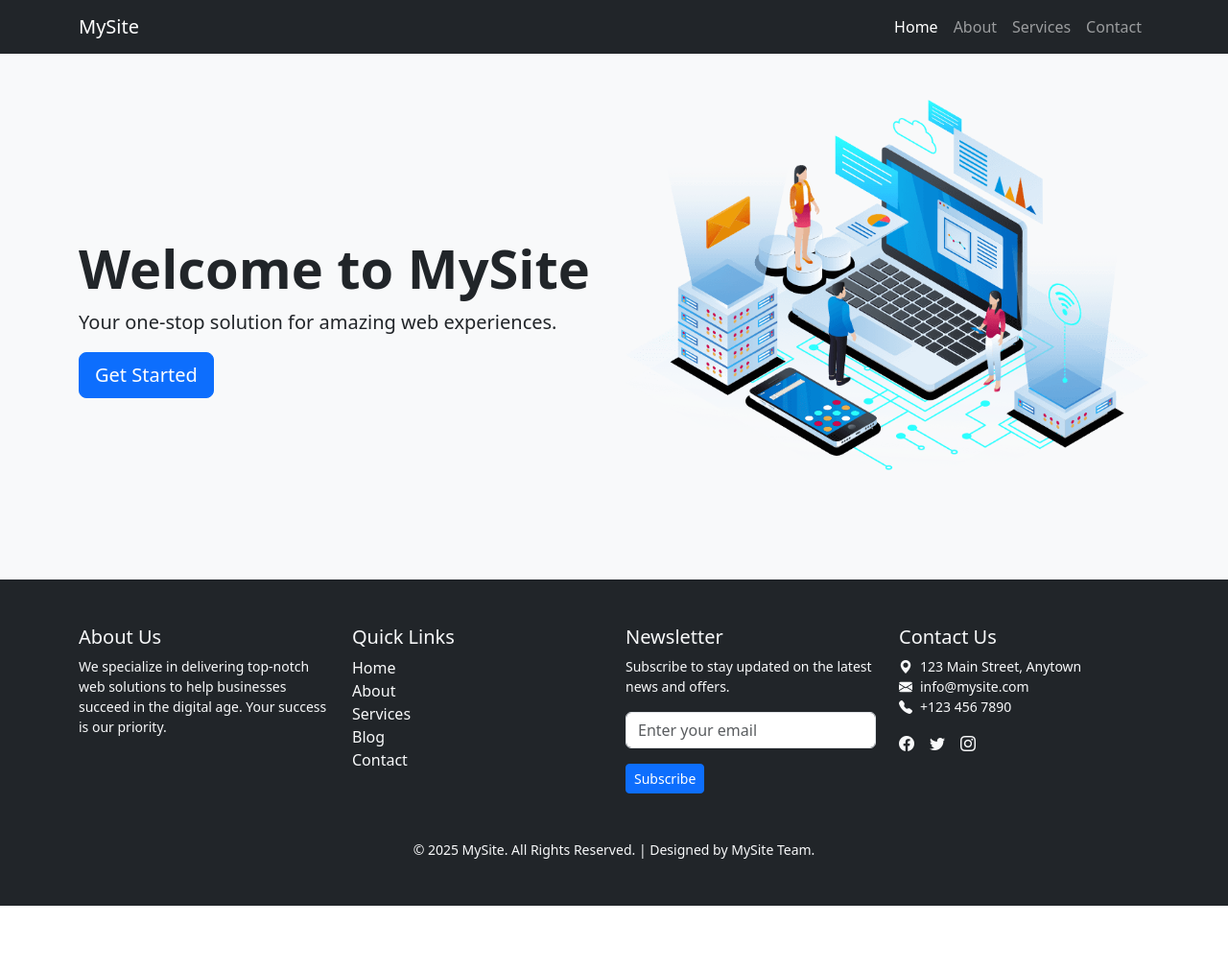
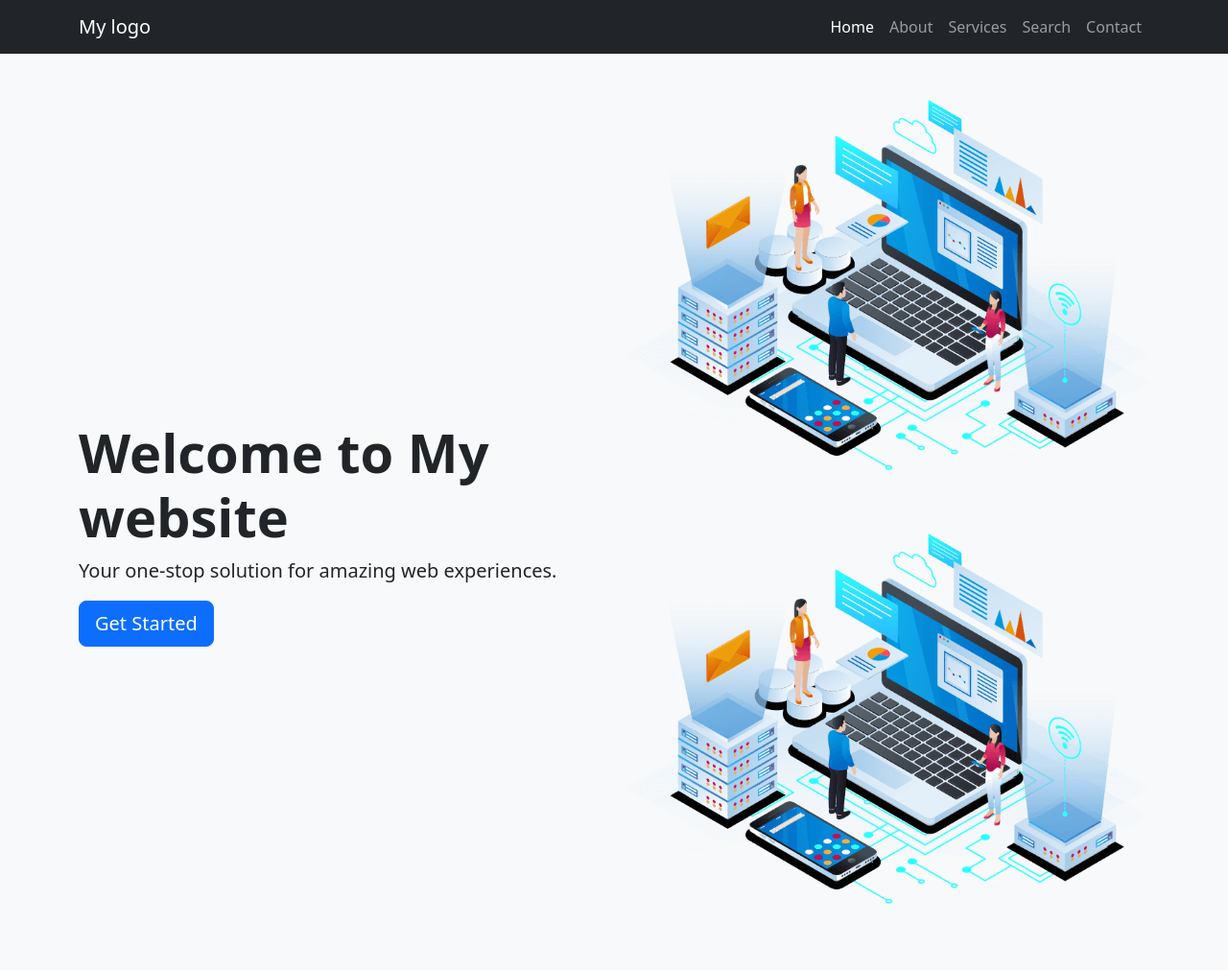
Before and after one commit to YashWadpalliwar/Bootstrap101Pro, a plain HTML site: page index.html in a window 1280 px wide. Shown: the top 1011 px of the page at 96% size. Before the commit the page ends 944 px from the top, so only its background shows below. Drawn offline with nearby package versions, Linux system fonts and the light colour scheme.

Commit message:
new update

```diff
--- a/index.html
+++ b/index.html
@@ -13,7 +13,7 @@
     <!-- Navbar -->
     <nav class="navbar navbar-expand-lg navbar-dark bg-dark">
         <div class="container">
-            <a class="navbar-brand" href="#">MySite</a>
+            <a class="navbar-brand" href="#">My logo</a>
             <button class="navbar-toggler" type="button" data-bs-toggle="collapse" data-bs-target="#navbarNav"
                 aria-controls="navbarNav" aria-expanded="false" aria-label="Toggle navigation">
                 <span class="navbar-toggler-icon"></span>
@@ -30,6 +30,9 @@
                         <a class="nav-link" href="#">Services</a>
                     </li>
                     <li class="nav-item">
+                        <a class="nav-link" href="#">Search</a>
+                    </li>
+                    <li class="nav-item">
                         <a class="nav-link" href="#">Contact</a>
                     </li>
                 </ul>
@@ -43,12 +46,13 @@
             <div class="row align-items-center">
                 <!-- Text Content -->
                 <div class="col-md-6 text-center text-md-start">
-                    <h1 class="display-4 fw-bold">Welcome to MySite</h1>
+                    <h1 class="display-4 fw-bold">Welcome to My website</h1>
                     <p class="lead">Your one-stop solution for amazing web experiences.</p>
                     <a href="#services" class="btn btn-primary btn-lg">Get Started</a>
                 </div>
                 <!-- Image Content -->
                 <div class="col-md-6 text-center">
+                    <img src="./hero-img.png" alt="Hero Image" class="img-fluid rounded">
                     <img src="./hero-img.png" alt="Hero Image" class="img-fluid rounded">
                 </div>
             </div>
@@ -62,8 +66,7 @@
                 <!-- About Section -->
                 <div class="col-md-3 mb-4">
                     <h5>About Us</h5>
-                    <p class="small">We specialize in delivering top-notch web solutions to help businesses succeed in
-                        the digital age. Your success is our priority.</p>
+                    <p class="small">Lorem, ipsum dolor sit amet consectetur adipisicing elit. Similique, inventore magni alias tenetur nemo in iure nostrum fugiat nam. Nulla architecto ipsam minima repellat, ratione delectus incidunt cumque dolor ipsum alias libero earum error est possimus totam excepturi. Qui, ut at tempore ex optio quo perferendis, assumenda sed iste in numquam quae illo eveniet aperiam repellendus fugiat modi</p>
                 </div>
 
                 <!-- Quick Links Section -->
@@ -74,6 +77,7 @@
                         <li><a href="#" class="text-light text-decoration-none">About</a></li>
                         <li><a href="#" class="text-light text-decoration-none">Services</a></li>
                         <li><a href="#" class="text-light text-decoration-none">Blog</a></li>
+                        <li><a href="#" class="text-light text-decoration-none">Search</a></li>
                         <li><a href="#" class="text-light text-decoration-none">Contact</a></li>
                     </ul>
                 </div>
```
